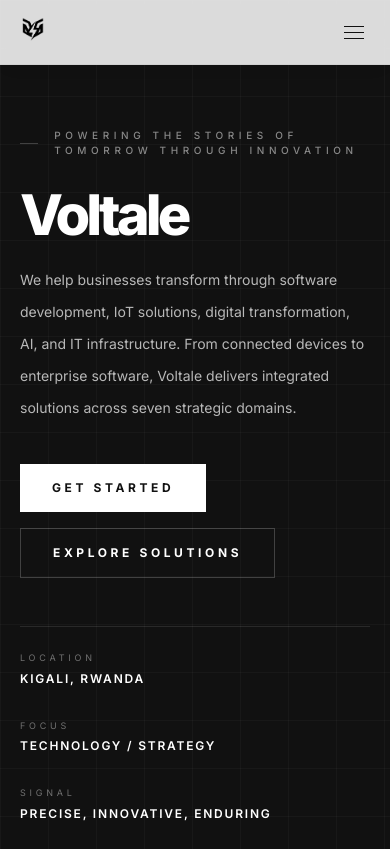
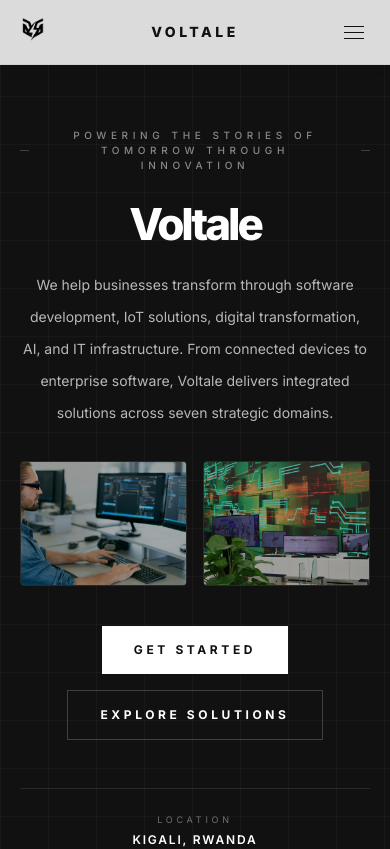
Before and after one commit to 123MBAP/Voltale, a React (Vite) app: page / in a window 390 px wide. Shown: the top 849 px of the page. Built offline with nearby package versions, Linux system fonts and the light colour scheme.

Commit message:
feat: implement services and solutions pages with modular components and shared navigation layout

```diff
--- a/src/App.jsx
+++ b/src/App.jsx
@@ -76,29 +76,30 @@
   return (
     <section id="top" className="relative overflow-hidden bg-ink text-mist pt-32 pb-16 sm:pt-40 sm:pb-24 line-figures-dark">
       {/* Decorative Glowing Ambience Blobs */}
-      <div className="absolute left-[10%] top-[20%] -z-10 h-72 w-72 rounded-full bg-taupe/10 blur-[100px] animate-driftWide" />
-      <div className="absolute right-[10%] bottom-[10%] -z-10 h-96 w-96 rounded-full bg-stone/15 blur-[120px] animate-floatSoft" />
+      <div className="absolute left-[10%] top-[20%] -z-10 h-72 w-72 rounded-full bg-taupe/10 blur-[100px]" />
+      <div className="absolute right-[10%] bottom-[10%] -z-10 h-96 w-96 rounded-full bg-stone/15 blur-[120px]" />
 
       <div className="relative z-10 mx-auto grid min-h-[80vh] w-full max-w-7xl gap-12 px-5 pb-12 sm:px-8 lg:grid-cols-[1.1fr_0.9fr] lg:px-10 lg:pb-16 items-center">
-        <div className="flex flex-col justify-between gap-12">
-          <div className="max-w-2xl">
+        <div className="flex flex-col justify-between gap-12 text-center lg:text-left">
+          <div className="max-w-2xl mx-auto lg:mx-0">
             <Reveal delay={60}>
-              <div className="flex items-center gap-4">
-                <span className="h-px w-8 bg-white/20" />
-                <p className="text-[10px] uppercase tracking-[0.46em] text-white/50 font-medium">
+              <div className="flex items-center justify-center lg:justify-start gap-4">
+                <span className="h-px w-4 bg-white/20 sm:w-8" />
+                <p className="text-[10px] uppercase tracking-[0.46em] text-white/50 font-medium text-center lg:text-left">
                   Powering the stories of tomorrow through innovation
                 </p>
+                <span className="h-px w-4 bg-white/20 sm:w-8 lg:hidden" />
               </div>
             </Reveal>
 
             <Reveal delay={140}>
-              <h1 className="mt-8 max-w-[12ch] font-display text-[clamp(3.5rem,10vw,6.5rem)] font-extrabold leading-[0.9] tracking-[-0.07em] text-white">
+              <h1 className="mt-8 max-w-[12ch] font-display text-[clamp(2.75rem,10vw,6.5rem)] font-extrabold leading-[0.9] tracking-[-0.07em] text-white text-center lg:text-left mx-auto lg:mx-0">
                 Voltale
               </h1>
             </Reveal>
 
             <Reveal delay={220}>
-              <p className="mt-6 max-w-lg text-sm leading-8 text-white/70 sm:text-base">
+              <p className="mt-6 max-w-lg text-sm leading-8 text-white/70 sm:text-base text-center lg:text-left mx-auto lg:mx-0">
                 We help businesses transform through software development, IoT solutions,
                 digital transformation, AI, and IT infrastructure. From connected devices
                 to enterprise software, Voltale delivers integrated solutions across seven
@@ -106,8 +107,30 @@
               </p>
             </Reveal>
 
+            {/* Mobile-only 2-column images row */}
+            <Reveal delay={260}>
+              <div className="mt-8 grid grid-cols-2 gap-4 lg:hidden max-w-lg mx-auto">
+                <div className="overflow-hidden border border-white/10 rounded aspect-[4/3] relative group">
+                  <img
+                    src="/images/hero-tech.png"
+                    className="h-full w-full object-cover transition-transform duration-700 hover:scale-105"
+                    alt="Innovative technology chip visualization representing Voltale core domains"
+                  />
+                  <div className="absolute inset-0 bg-ink/35 mix-blend-multiply" />
+                </div>
+                <div className="overflow-hidden border border-white/10 rounded aspect-[4/3] relative group">
+                  <img
+                    src="/images/services-data.jpg"
+                    className="h-full w-full object-cover transition-transform duration-700 hover:scale-105"
+                    alt="Data analytics and processing visual representation"
+                  />
+                  <div className="absolute inset-0 bg-ink/35 mix-blend-multiply" />
+                </div>
+              </div>
+            </Reveal>
+
             <Reveal delay={300}>
-              <div className="mt-10 flex flex-wrap gap-4">
+              <div className="mt-10 flex flex-wrap justify-center lg:justify-start gap-4">
                 <a
                   href="#contact"
                   className="group relative overflow-hidden bg-white px-8 py-4 text-xs font-bold uppercase tracking-[0.3em] text-[#111111] transition-all hover:bg-white/90 hover:shadow-lg"
@@ -126,16 +149,16 @@
           </div>
 
           <Reveal delay={360}>
-            <div className="flex flex-wrap items-end gap-8 border-t border-white/10 pt-6 text-[9px] uppercase tracking-[0.42em] text-white/40 sm:gap-12">
-              <div className="flex flex-col gap-1.5">
+            <div className="flex flex-wrap justify-center lg:justify-start items-center lg:items-end gap-8 border-t border-white/10 pt-6 text-[9px] uppercase tracking-[0.42em] text-white/40 sm:gap-12">
+              <div className="flex flex-col gap-1.5 items-center lg:items-start text-center lg:text-left">
                 <span className="text-white/40">Location</span>
                 <span className="text-xs font-semibold tracking-[0.15em] text-white">Kigali, Rwanda</span>
               </div>
-              <div className="flex flex-col gap-1.5">
+              <div className="flex flex-col gap-1.5 items-center lg:items-start text-center lg:text-left">
                 <span className="text-white/40">Focus</span>
                 <span className="text-xs font-semibold tracking-[0.15em] text-white">Technology / Strategy</span>
               </div>
-              <div className="flex flex-col gap-1.5">
+              <div className="flex flex-col gap-1.5 items-center lg:items-start text-center lg:text-left">
                 <span className="text-white/40">Signal</span>
                 <span className="text-xs font-semibold tracking-[0.15em] text-white">Precise, innovative, enduring</span>
               </div>
@@ -173,7 +196,7 @@
 // Enhanced About Section
 function AboutSection() {
   return (
-    <section id="about" className="bg-white text-ink py-4 md:py-6 line-figures-light">
+    <section id="about" className="bg-white text-ink py-16 md:py-24 line-figures-light">
       <div className="mx-auto grid w-full max-w-7xl gap-14 px-5 sm:px-8 lg:grid-cols-[0.9fr_1.1fr] lg:px-10">
 
         {/* Left Column: Heading, Description & Image */}
@@ -254,7 +277,7 @@
   };
 
   return (
-    <section id="solutions" className="border-t border-[#2B2B2B]/10 bg-[#F8F8F6] py-4 md:py-6">
+    <section id="solutions" className="border-t border-[#2B2B2B]/10 bg-[#F8F8F6] py-16 md:py-24">
       <div className="mx-auto w-full max-w-7xl px-5 sm:px-8 lg:px-10">
         <div className="flex flex-col gap-6 md:flex-row md:items-end md:justify-between mb-14">
           <div>
@@ -285,7 +308,7 @@
 
         <div className="grid gap-12 lg:grid-cols-[1.1fr_0.9fr] lg:gap-16 items-start">
           {/* Left Details Panel */}
-          <div className="flex flex-col justify-between h-full min-h-[460px]">
+          <div className="flex flex-col justify-between h-full lg:min-h-[460px]">
             <div>
               <span className="font-display text-5xl leading-none tracking-[-0.06em] text-graphite/15 sm:text-7xl">
                 {activeSolution.index}
@@ -335,7 +358,7 @@
             {activeTab === 0 ? (
               /* Haficonnect Tab Showcase */
               <div className="flex flex-col gap-4">
-                <div className="flex gap-2 border-b border-[#2B2B2B]/10 pb-3">
+                <div className="flex flex-wrap gap-2 border-b border-[#2B2B2B]/10 pb-3">
                   {hafiImages.map((tab, idx) => (
                     <button
                       key={tab.label}
@@ -396,14 +419,14 @@
                   </a>
                 </div>
 
-                <div className="w-full overflow-hidden border border-[#2B2B2B]/10 rounded" style={{ height: '380px' }}>
+                <div className="w-full overflow-hidden border border-[#2B2B2B]/10 rounded h-[300px] sm:h-[380px]">
                   <iframe
                     src="https://enyandiko.vercel.app"
-                    className="w-full h-[500px]"
+                    className="w-full h-[400px] sm:h-[500px] pointer-events-none lg:pointer-events-auto"
                     title="E-Nyandiko Platform"
                     loading="lazy"
                     sandbox="allow-scripts allow-same-origin allow-forms"
-                    style={{ border: 'none', marginTop: '-60px' }}
+                    style={{ border: 'none', marginTop: '-40px' }}
                   />
                 </div>
               </div>
@@ -418,7 +441,7 @@
 // Enhanced Services Section
 function ServicesSection() {
   return (
-    <section id="services" className="bg-white text-ink py-4 md:py-6 line-figures-light">
+    <section id="services" className="bg-white text-ink py-16 md:py-24 line-figures-light">
       <div className="mx-auto w-full max-w-7xl px-5 sm:px-8 lg:px-10">
         <div className="max-w-2xl mb-16">
           <div className="flex items-center gap-3 mb-2">
@@ -482,7 +505,7 @@
 // Enhanced Industries Section
 function IndustriesSection() {
   return (
-    <section className="bg-[#F8F8F6] text-ink py-4 md:py-6 border-t border-[#2B2B2B]/10">
+    <section className="bg-[#F8F8F6] text-ink py-16 md:py-24 border-t border-[#2B2B2B]/10">
       <div className="mx-auto w-full max-w-7xl px-5 sm:px-8 lg:px-10">
         <div className="max-w-2xl mb-14">
           <div className="flex items-center gap-3 mb-2">
@@ -518,7 +541,7 @@
 // Enhanced Testimonials Section
 function TestimonialsSection() {
   return (
-    <section className="bg-white text-ink py-4 md:py-6 border-t border-[#2B2B2B]/10">
+    <section className="bg-white text-ink py-16 md:py-24 border-t border-[#2B2B2B]/10">
       <div className="mx-auto w-full max-w-7xl px-5 sm:px-8 lg:px-10">
         <div className="max-w-2xl mb-14">
           <div className="flex items-center gap-3 mb-2">
@@ -564,7 +587,7 @@
 // Enhanced Approach Section
 function ApproachSection() {
   return (
-    <section id="approach" className="bg-[#F8F8F6] text-ink py-4 md:py-6 border-t border-[#2B2B2B]/10">
+    <section id="approach" className="bg-[#F8F8F6] text-ink py-16 md:py-24 border-t border-[#2B2B2B]/10">
       <div className="mx-auto grid w-full max-w-7xl gap-14 px-5 sm:px-8 lg:grid-cols-[0.9fr_1.1fr] lg:px-10">
         <SectionHeading
           label="Our approach"
@@ -649,9 +672,9 @@
   };
 
   return (
-    <section id="contact" className="relative overflow-hidden bg-ink text-white py-4 md:py-6 border-t border-white/5 line-figures-dark">
-      <div className="absolute -right-[20%] -top-[20%] -z-10 h-[600px] w-[600px] rounded-full bg-blue-500/5 blur-[100px] animate-driftWide" />
-      <div className="absolute -left-[20%] -bottom-[20%] -z-10 h-[600px] w-[600px] rounded-full bg-purple-500/5 blur-[100px] animate-floatSoft" />
+    <section id="contact" className="relative overflow-hidden bg-ink text-white py-16 md:py-24 border-t border-white/5 line-figures-dark">
+      <div className="absolute -right-[20%] -top-[20%] -z-10 h-[600px] w-[600px] rounded-full bg-blue-500/5 blur-[100px]" />
+      <div className="absolute -left-[20%] -bottom-[20%] -z-10 h-[600px] w-[600px] rounded-full bg-purple-500/5 blur-[100px]" />
 
       <div className="mx-auto grid w-full max-w-7xl gap-12 px-5 sm:px-8 lg:grid-cols-[1fr_0.9fr] lg:px-10 items-center">
         <Reveal>
@@ -667,18 +690,18 @@
               Whether you need a complete digital ecosystem or a single domain solution,
               Voltale has the expertise to deliver. Reach out and tell us about your vision.
             </p>
-            <div className="mt-10 flex flex-wrap items-center gap-6 text-xs">
+            <div className="mt-10 flex flex-col sm:flex-row sm:items-center gap-4 sm:gap-6 text-xs">
               <a
                 href="mailto:info@voltale.com"
-                className="group text-[10px] font-bold uppercase tracking-[0.3em] text-white transition-all hover:tracking-[0.4em]"
+                className="group text-[10px] font-bold uppercase tracking-[0.3em] text-white transition-all hover:tracking-[0.4em] self-start"
               >
                 info@voltale.com
                 <span className="block h-px w-0 bg-white/30 transition-all group-hover:w-full" />
               </a>
-              <span className="text-white/20">|</span>
-              <span className="text-white/60 font-medium">+250796885690</span>
-              <span className="text-white/20">|</span>
-              <span className="text-white/60 font-medium">Kigali, Rwanda</span>
+              <div className="hidden sm:block text-white/20">|</div>
+              <span className="text-white/60 font-medium tracking-wider">+250796885690</span>
+              <div className="hidden sm:block text-white/20">|</div>
+              <span className="text-white/60 font-medium tracking-wider">Kigali, Rwanda</span>
             </div>
           </div>
         </Reveal>
--- a/src/components/FloatingNav.jsx
+++ b/src/components/FloatingNav.jsx
@@ -8,7 +8,6 @@
   { label: 'About', href: '/#about' },
   { label: 'Solutions', href: '/solutions', internal: true },
   { label: 'Services', href: '/services', internal: true },
-  { label: 'Approach', href: '/#approach' },
   { label: 'Contact', href: '/#contact' },
 ];
 
@@ -34,7 +33,12 @@
   };
 
   return (
-    <header className="fixed left-0 top-0 z-50 w-full border-b border-ink/5 bg-white/85 px-5 py-4 shadow-[0_4px_24px_rgba(17,17,17,0.02)] backdrop-blur-md transition-all duration-300 sm:px-8 lg:px-10">
+    <>
+      <header className={`fixed left-0 top-0 z-50 w-full border-b transition-all duration-300 px-5 py-4 sm:px-8 lg:px-10 ${
+        menuOpen
+          ? 'bg-mist border-transparent'
+          : 'bg-white/85 border-ink/5 shadow-[0_4px_24px_rgba(17,17,17,0.02)] backdrop-blur-md'
+      }`}>
         <div className="mx-auto flex w-full max-w-7xl items-center justify-between">
           <Reveal>
             <Link
@@ -100,13 +104,20 @@
           </div>
         </div>
 
+        {/* Centered VOLTALE text on mobile viewports */}
+        <span className="sm:hidden font-display text-sm font-extrabold uppercase tracking-[0.25em] text-ink absolute left-1/2 -translate-x-1/2 top-1/2 -translate-y-1/2 pointer-events-none">
+          VOLTALE
+        </span>
+      </header>
+
       <div
-        className={`fixed inset-0 z-40 flex flex-col items-center justify-center bg-mist transition-all duration-500 ${
+        className={`fixed inset-0 z-40 flex flex-col items-center justify-between overflow-y-auto bg-mist px-6 py-20 transition-all duration-500 ${
           menuOpen ? 'pointer-events-auto opacity-100' : 'pointer-events-none opacity-0'
         } sm:hidden`}
       >
-        <nav aria-label="Mobile navigation">
-          <ul className="flex flex-col items-center gap-10">
+        <div className="h-4 shrink-0" />
+        <nav aria-label="Mobile navigation" className="my-auto">
+          <ul className="flex flex-col items-center gap-8 my-8">
             {navItems.map((item, i) => (
               <li
                 key={item.label}
@@ -139,10 +150,10 @@
           </ul>
         </nav>
 
-        <div className="absolute bottom-12 text-[10px] uppercase tracking-[0.42em] text-graphite/40">
+        <div className="text-[10px] uppercase tracking-[0.42em] text-graphite/40 mt-8 shrink-0">
           innovation driven
         </div>
       </div>
-    </header>
+    </>
   );
 }
--- a/src/components/Reveal.jsx
+++ b/src/components/Reveal.jsx
@@ -1,37 +1,6 @@
-import { useEffect, useRef, useState } from 'react';
-
-export default function Reveal({ children, className = '', delay = 0 }) {
-  const ref = useRef(null);
-  const [isVisible, setIsVisible] = useState(false);
-
-  useEffect(() => {
-    const node = ref.current;
-
-    if (!node) {
-      return undefined;
-    }
-
-    const observer = new IntersectionObserver(
-      ([entry]) => {
-        if (entry.isIntersecting) {
-          setIsVisible(true);
-          observer.disconnect();
-        }
-      },
-      { threshold: 0.18 },
-    );
-
-    observer.observe(node);
-
-    return () => observer.disconnect();
-  }, []);
-
+export default function Reveal({ children, className = '' }) {
   return (
-    <div
-      ref={ref}
-      className={`reveal ${isVisible ? 'reveal-visible' : ''} ${className}`}
-      style={{ transitionDelay: `${delay}ms` }}
-    >
+    <div className={className}>
       {children}
     </div>
   );
--- a/src/data/services.js
+++ b/src/data/services.js
@@ -5,7 +5,7 @@
     text: 'Custom web, mobile, and enterprise applications built with modern architectures. Scalable platforms that integrate seamlessly with your existing ecosystem.',
     detail: 'We design and build software that drives business outcomes. From responsive web applications to native mobile experiences and complex enterprise platforms, our engineering teams use modern architectures, clean code practices, and continuous delivery to ship reliable solutions. Every project is built with scalability, security, and maintainability as first-class concerns.',
     capabilities: ['Full-stack web development', 'Mobile app development (iOS & Android)', 'Enterprise system integration', 'Cloud-native application architecture', 'API design and development', 'Legacy system modernization'],
-    images: ['hero-tech.jpg', 'services-data.jpg', 'about-circuit.jpg'],
+    images: ['hero-tech.png', 'services-data.jpg', 'about-circuit.jpg'],
   },
   {
     index: '02',
@@ -13,7 +13,7 @@
     text: 'Online presence development, brand positioning, and data-driven marketing strategies. Technology-powered promotion that connects audiences with purpose.',
     detail: 'We build digital experiences that connect brands with their audiences. From website development and e-commerce platforms to SEO strategy and data-driven marketing campaigns, we combine creative design with technology to deliver measurable results.',
     capabilities: ['Website & e-commerce development', 'SEO & content strategy', 'Data-driven marketing campaigns', 'Brand digital presence', 'Analytics & conversion optimization', 'Marketing automation'],
-    images: ['services-data.jpg', 'about-circuit.jpg', 'hero-tech.jpg'],
+    images: ['services-data.jpg', 'about-circuit.jpg', 'hero-tech.png'],
   },
   {
     index: '03',
@@ -21,7 +21,7 @@
     text: 'Connected device ecosystems, sensor networks, and intelligent automation for industrial and commercial environments. End-to-end IoT architecture from edge to cloud.',
     detail: 'We deliver end-to-end IoT solutions that connect the physical and digital worlds. Our expertise spans embedded systems, sensor networks, edge computing, and cloud-based device management. We help organizations collect, process, and act on data from connected devices to optimize operations, reduce costs, and enable new business models.',
     capabilities: ['Embedded system development', 'Sensor network architecture', 'Edge computing solutions', 'IoT cloud platforms', 'Real-time data processing', 'Industrial automation systems'],
-    images: ['services-data.jpg', 'hero-tech.jpg', 'approach-glow.jpg'],
+    images: ['services-data.jpg', 'hero-tech.png', 'approach-glow.jpg'],
   },
   {
     index: '04',
@@ -29,7 +29,7 @@
     text: 'End-to-end process redesign and automation solutions. Workflow optimization, robotic process automation, and legacy system modernization to accelerate operations.',
     detail: 'We help organizations reimagine their operations through digital transformation. By combining process expertise with technology, we identify automation opportunities, redesign workflows, and implement solutions that drive efficiency, reduce errors, and free up talent for higher-value work.',
     capabilities: ['Business process analysis', 'Robotic process automation', 'Workflow orchestration', 'Legacy system migration', 'Digital workplace solutions', 'Change management & training'],
-    images: ['about-circuit.jpg', 'approach-glow.jpg', 'hero-tech.jpg'],
+    images: ['about-circuit.jpg', 'approach-glow.jpg', 'hero-tech.png'],
   },
   {
     index: '05',
@@ -37,7 +37,7 @@
     text: 'Secure, resilient network architecture and cloud infrastructure. System integration services that unify disparate platforms into a coherent operational backbone.',
     detail: 'We design, deploy, and manage the infrastructure that powers modern organizations. From secure network architectures and cloud environments to hybrid infrastructure and system integration, we ensure your technology backbone is resilient, scalable, and aligned with your business goals.',
     capabilities: ['Network architecture & security', 'Cloud infrastructure (AWS, Azure, GCP)', 'Hybrid & multi-cloud solutions', 'System integration', 'Cybersecurity assessments', '24/7 managed infrastructure services'],
-    images: ['hero-tech.jpg', 'services-data.jpg', 'about-circuit.jpg'],
+    images: ['hero-tech.png', 'services-data.jpg', 'about-circuit.jpg'],
   },
   {
     index: '06',
@@ -45,7 +45,7 @@
     text: 'Machine learning models, predictive analytics, and data visualization. Turning raw information into actionable intelligence that drives strategic decisions.',
     detail: 'We help organizations unlock the value of their data through artificial intelligence and advanced analytics. Our data scientists and engineers build custom machine learning models, develop predictive analytics solutions, and create intuitive data visualizations that transform raw data into strategic assets.',
     capabilities: ['Machine learning model development', 'Predictive analytics', 'Data engineering & pipelines', 'Business intelligence dashboards', 'Natural language processing', 'Computer vision solutions'],
-    images: ['approach-glow.jpg', 'hero-tech.jpg', 'services-data.jpg'],
+    images: ['approach-glow.jpg', 'hero-tech.png', 'services-data.jpg'],
   },
   {
     index: '07',
```
Also changed, not shown: src/pages/ServicesPage.jsx (+4 -4 lines), src/pages/SolutionsPage.jsx (+4 -4 lines). Lines whose indentation alone changed are shown as unchanged.
